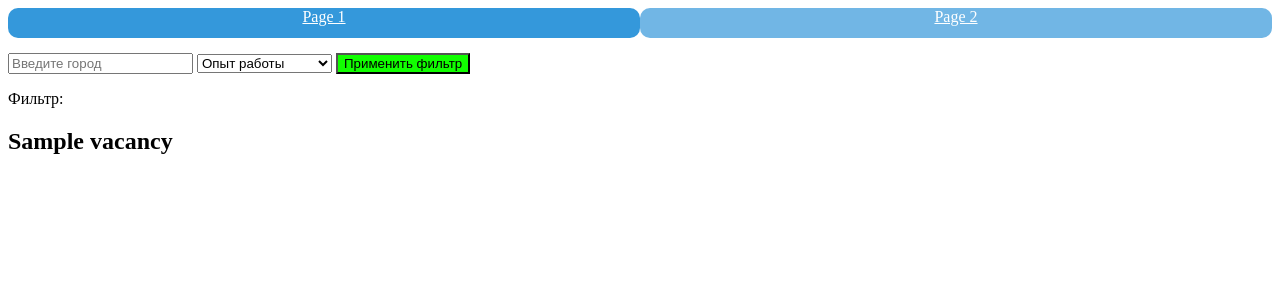
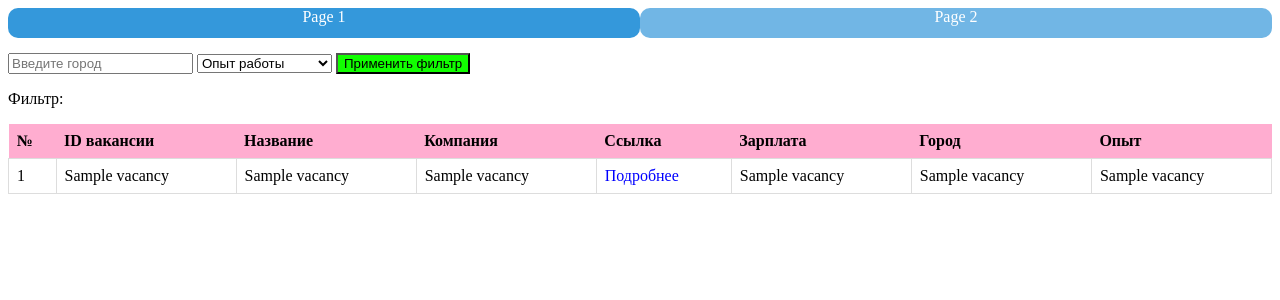
Before and after one commit to Vasyukova-Nat/MyParser, a Flask app: page /results in a window 1280 px wide. Shown: the top 300 px of the page. Run offline with Flask 3, Linux system fonts and the light colour scheme; a database or web service that is not in the repository returns one stand-in record (values such as "Sample title"); some libraries are stand-ins or nearby versions.

Commit message:
+formatting the DB output table

```diff
--- a/app.py
+++ b/app.py
@@ -14,8 +14,8 @@ def index():
     drop_table(conn)
     create_table(conn)
 
-    for page in range(0,3):
-        data = getPage(page=0, keyword=keyword) # Получаем данные и сохраняем их в базу
+    for page in range(0,6):
+        data = getPage(page=page, keyword=keyword) # Получаем данные и сохраняем их в базу
         printVacancyInfo(data, conn)
         if (data['pages'] - page) <= 1:  # Проверка на последнюю страницу, если вакансий меньше 2000
             break
@@ -31,7 +31,7 @@ def results():
     key_area_db = request.args.get('key_area_db', '')
     key_experience_db = request.args.get('key_experience_db', '')
 
-    filterr = str(get_vacancies_exp(key_area_db=key_area_db, key_experience_db=key_experience_db))
+    filterr = (get_vacancies_exp(key_area_db=key_area_db, key_experience_db=key_experience_db))
     return render_template('results.html', filterr=filterr)
 
 
--- a/functions.py
+++ b/functions.py
@@ -35,7 +35,7 @@ def printVacancyInfo(data, conn):
 
         experience = vacancy.get('experience', {}).get('name', 'Не указано')
 
-        insert_data(conn, vacancy_id, vacancy_title, vacancy_url, company_name, salary_range, vacancy_area, experience)
+        insert_data(conn, vacancy_id, vacancy_title, company_name, vacancy_url, salary_range, vacancy_area, experience)
 
 
 def connect_to_db():
@@ -55,8 +55,8 @@ def create_table(conn):
         id SERIAL PRIMARY KEY,
         vacancy_id VARCHAR(255),
         vacancy_title VARCHAR(255),
+        company_name VARCHAR(255),
         vacancy_url VARCHAR(255),
-        company_name VARCHAR(255),
         salary_range VARCHAR(255),
         vacancy_area VARCHAR(255),
         experience VARCHAR(255)
@@ -66,12 +66,12 @@ def create_table(conn):
     cur.close()
 
 
-def insert_data(conn, vacancy_id, vacancy_title, vacancy_url, company_name, salary_range, vacancy_area, experience):
+def insert_data(conn, vacancy_id, vacancy_title, company_name, vacancy_url, salary_range, vacancy_area, experience):
     cur = conn.cursor()
     cur.execute("""
-    INSERT INTO vacancies (vacancy_id, vacancy_title, vacancy_url, company_name, salary_range, vacancy_area, experience)
+    INSERT INTO vacancies (vacancy_id, vacancy_title, company_name, vacancy_url, salary_range, vacancy_area, experience)
     VALUES (%s, %s, %s, %s, %s, %s, %s)
-    """, (vacancy_id, vacancy_title, vacancy_url, company_name, salary_range, vacancy_area, experience))
+    """, (vacancy_id, vacancy_title, company_name, vacancy_url, salary_range, vacancy_area, experience))
     conn.commit()
     cur.close()
 
@@ -97,9 +97,9 @@ def get_vacancies_exp(key_area_db, key_experience_db):  #Фильтр БД на
         cur.execute(f"SELECT * FROM vacancies WHERE experience = '{key_experience_db}'")
 
     rows = cur.fetchall()
-    db_experience = ''
+    db_experience = []
     for row in rows:
-        db_experience += str(row) + '\n'
+        db_experience += [row]
     conn.close()
     cur.close()
     return(db_experience)
--- a/templates/results.html
+++ b/templates/results.html
@@ -10,6 +10,33 @@
         }
         #key_experience_db option[disabled] {
             color: rgb(154, 154, 154);
+        }
+
+        table {
+            width: 100%;
+            border-collapse: collapse;
+        }
+
+        th {
+            background-color: #ffadd0;
+            padding: 8px;
+            text-align: left;
+            font-weight: bold;
+        }
+
+        td {
+            border: 1px solid #ddd;
+            padding: 8px;
+            text-align: left;
+        }
+
+        a {
+            color: blue;
+            text-decoration: none;
+        }
+
+        a:hover {
+            text-decoration: underline;
         }
     </style>
 </head>
@@ -40,7 +67,32 @@
     </form>
 
     <p>Фильтр:</p>
-    <h2>{{ filterr }}</h2>
+    <!-- <h2>{{ filterr }}</h2> -->
+
+    <table>
+        <tr>
+            <th>№</th>
+            <th>ID вакансии</th>
+            <th>Название</th>
+            <th>Компания</th>
+            <th>Ссылка</th>
+            <th>Зарплата</th>
+            <th>Город</th>
+            <th>Опыт</th>
+        </tr>
+        {% for job in filterr %}
+        <tr>
+            <td>{{ job[0] }}</td>
+            <td>{{ job[1] }}</td>
+            <td>{{ job[2] }}</td>
+            <td>{{ job[3] }}</td>
+            <td><a href="{{ job[4] }}" target="_blank">Подробнее</a></td>
+            <td>{{ job[5] }}</td>
+            <td>{{ job[6] }}</td>
+            <td>{{ job[7] }}</td>
+        </tr>
+        {% endfor %}
+    </table>
 
 
 </body>
```
Also changed, not shown: templates/index.html (+8 -2 lines).
